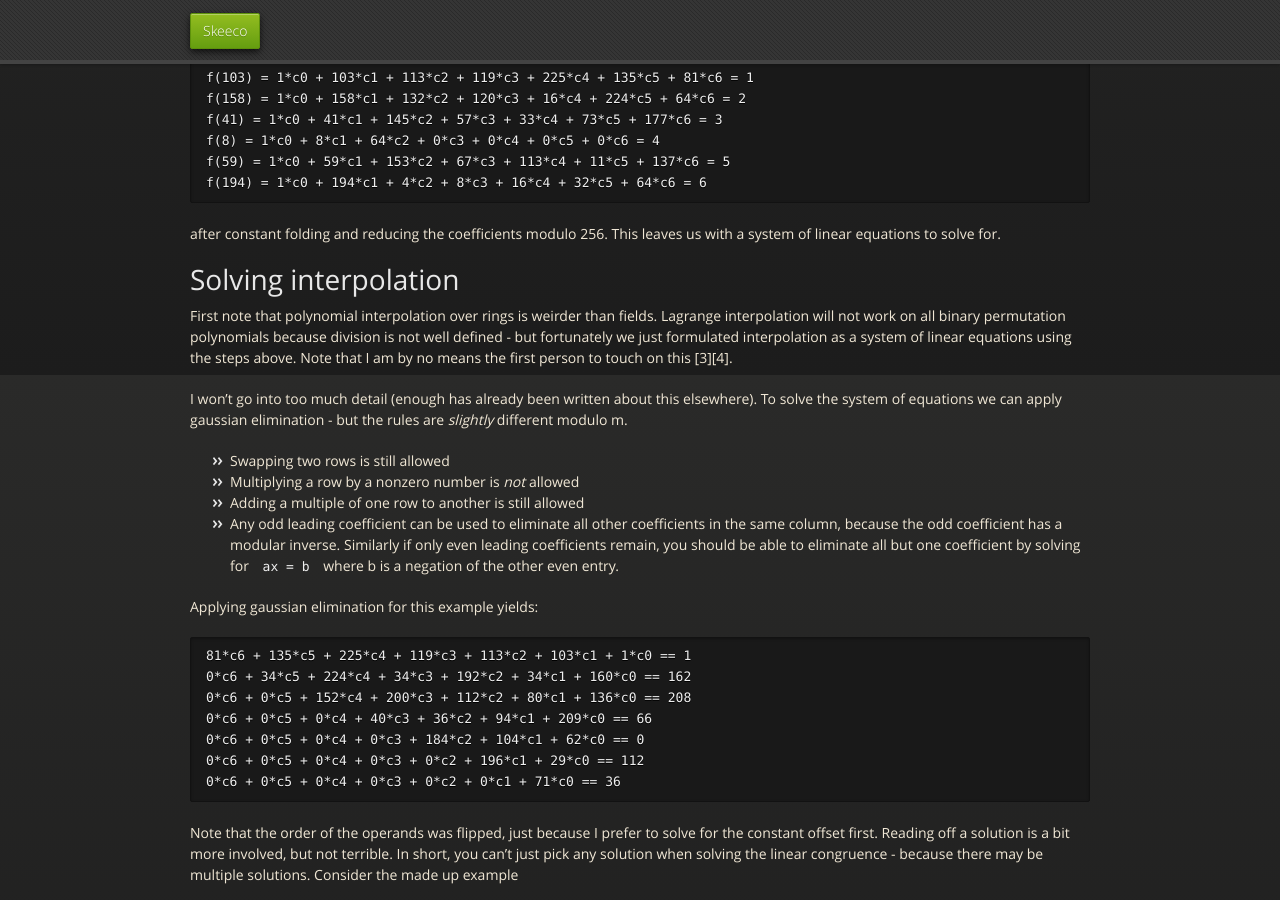
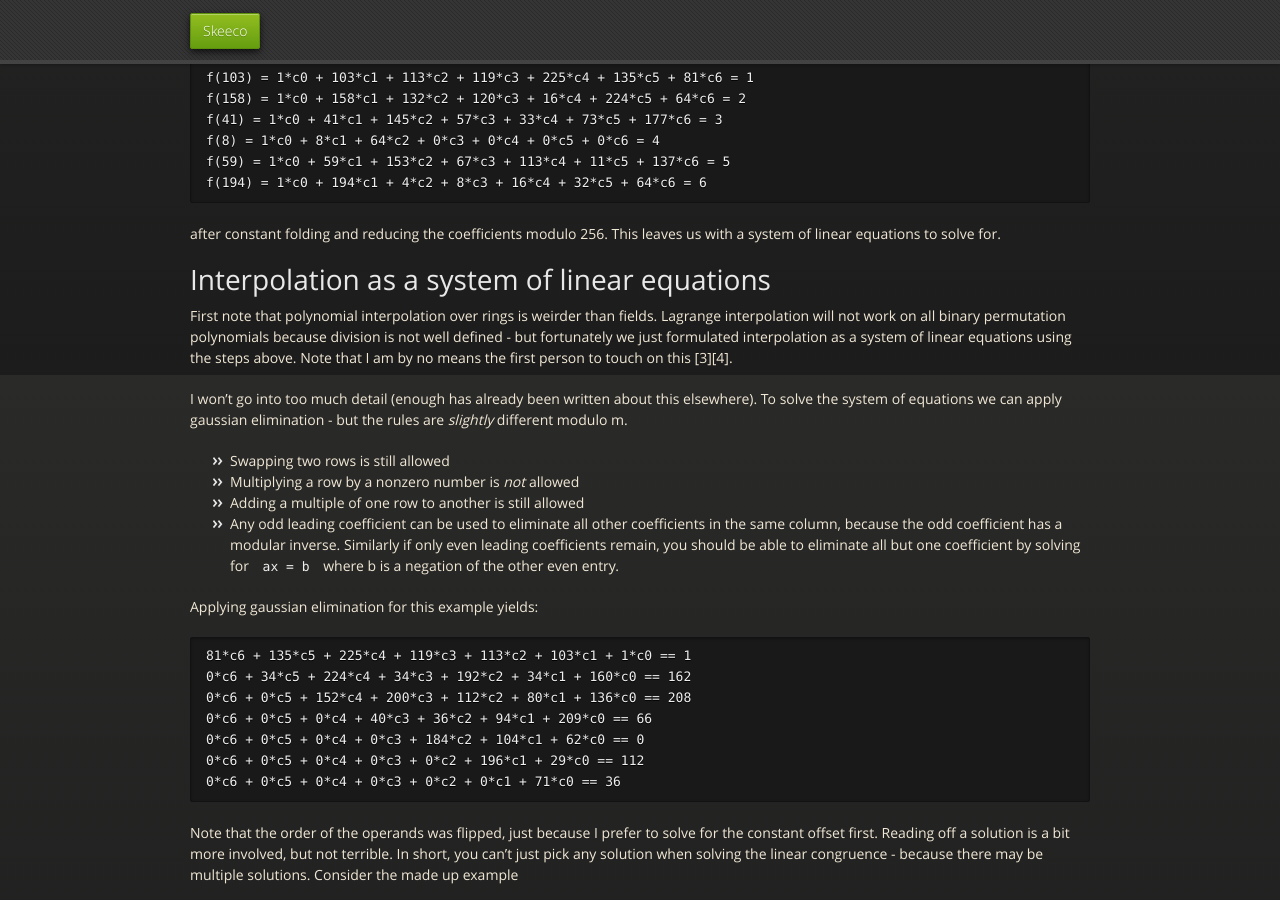
Before and after one commit to Colton1skees/Colton1skees.github.io, a Jekyll site: the page built from posts/Inversion.md, in a window 1280 px wide and 900 px high, scrolled down 2325 px. Built offline with Jekyll 4.4.1, drawn with Linux system fonts in a browser that asks for light colours; our own code applies the rules of GitHub Pages for plain Markdown files.

Commit message:
header change

```diff
--- a/posts/Inversion.md
+++ b/posts/Inversion.md
@@ -105,7 +105,7 @@ f(194) = 1*c0 + 194*c1 + 4*c2 + 8*c3 + 16*c4 + 32*c5 + 64*c6 = 6
 
 after constant folding and reducing the coefficients modulo 256. This leaves us with a system of linear equations to solve for.
 
-# Solving interpolation
+# Interpolation as a system of linear equations
 First note that polynomial interpolation over rings is weirder than fields. Lagrange interpolation will not work on all binary permutation polynomials because division is not well defined - but fortunately we just formulated interpolation as a system of linear equations using the steps above. Note that I am by no means the first person to touch on this [3][4].
 
 I won't go into too much detail (enough has already been written about this elsewhere). To solve the system of equations we can apply gaussian elimination - but the rules are *slightly* different modulo m.
```
